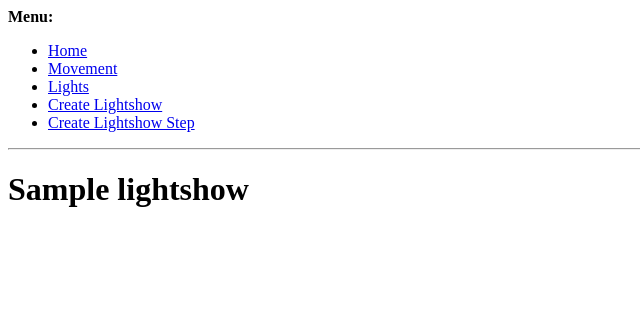
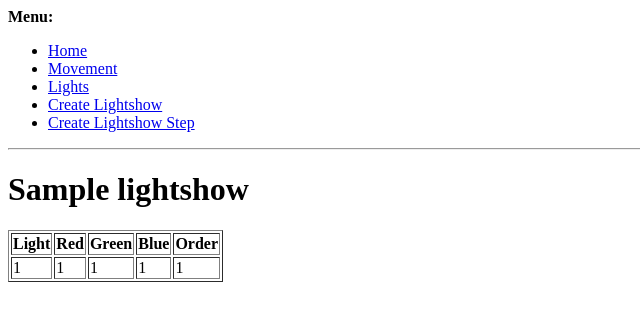
Before and after one commit to amites/print-a-bot, a Django app: page /lightshow/1 in a window 1280 px wide. Shown: the top 321 px of the page, without its empty margins (0-640 px from the left). Run offline with Django 3.2, Linux system fonts and the light colour scheme; tables that the repository leaves empty hold one stand-in row (values such as "Sample post").

Commit message:
correction changes

```diff
--- a/Print_A_Bot/controls/models.py
+++ b/Print_A_Bot/controls/models.py
@@ -6,18 +6,21 @@ from django.conf import settings
 
 
 class LightShow(models.Model):
-	name = models.CharField(max_length=100)
+    name = models.CharField(max_length=100)
 
-	def __str__(self):
-		return self.name
+    def __str__(self):
+        return self.name
 
 class LightShowStep(models.Model):
-	show = models.ForeignKey(LightShow)
-	light = models.IntegerField(choices=settings.LED_CHOICES)
-	red = models.IntegerField()
-	green = models.IntegerField()
-	blue = models.IntegerField()
-	order = models.IntegerField()
+    show = models.ForeignKey(LightShow)
+    light = models.IntegerField(choices=settings.LED_CHOICES)
+    red = models.IntegerField()
+    green = models.IntegerField()
+    blue = models.IntegerField()
+    order = models.IntegerField()
 
-	def __str__(self):
-		return '{}, LED {}, order {}, color ({},{},{})'.format(self.show, self.light, self.order, self.red, self.green, self.blue)
+    class Meta:
+        ordering = ['order', ]
+
+    def __str__(self):
+        return '{}, LED {}, order {}, color ({},{},{})'.format(self.show, self.light, self.order, self.red, self.green, self.blue)
--- a/Print_A_Bot/controls/templates/create_lightshow_step.html
+++ b/Print_A_Bot/controls/templates/create_lightshow_step.html
@@ -11,7 +11,10 @@
     {{ form.as_p }}
       <br>
 
-    <input type="submit" value="Save"/>
+      <input type="submit" name="add_another" value="Save and add another step"/>
+      <br><br>
+      <input type="submit" value="Save and Complete"/>
+
     {% csrf_token %}
   </form>
 
--- a/Print_A_Bot/controls/templates/home.html
+++ b/Print_A_Bot/controls/templates/home.html
@@ -6,13 +6,15 @@
 {% block content %}
 
 <h1>Home</h1>
+<h3>Lightshows</h3>
 
   <div>
+	<ul>
     {% for lightshow in lightshows %}
-    <ul>
         <li><a href="{% url 'single_lightshow' lightshow_id=lightshow.id %}">{{ lightshow.name }}</a></li>
+
+    {% endfor %}
     </ul>
-    {% endfor %}
   </div>
 
 {% endblock content %}
--- a/Print_A_Bot/controls/templates/single_lightshow.html
+++ b/Print_A_Bot/controls/templates/single_lightshow.html
@@ -8,5 +8,26 @@
 <h1>{{lightshow.name}}</h1>
 
 
+<table border="1">
+	<tr>
+		<th>Light</th>
+		<th>Red</th>
+		<th>Green</th>
+		<th>Blue</th>
+		<th>Order</th>
+	</tr>
+{% for light_step in lightshow.lightshowstep_set.all %}
+    <tr>
+        <td>{{ light_step.light }}</td>
+        <td>{{ light_step.red }}</td>
+        <td>{{ light_step.green }}</td>
+        <td>{{ light_step.blue }}</td>
+        <td>{{ light_step.order }}</td>
+    </tr>
+{% empty %}
+    <h4>No Steps in this light show<h4>
+{% endfor %}
+</table>
+
 
 {% endblock content %}
--- a/Print_A_Bot/controls/views.py
+++ b/Print_A_Bot/controls/views.py
@@ -3,6 +3,7 @@ from __future__ import unicode_literals
 
 from django.shortcuts import render, redirect
 from django.core.urlresolvers import reverse
+from django.contrib import messages
 
 from django.views import View
 from controls.forms import LightShowForm, LightShowStepForm
@@ -11,35 +12,40 @@ from controls.models import LightShow, LightShowStep
 
 
 def home(request):
-	context = {
-		'lightshows': LightShow.objects.all()
-	}
-	return render(request, 'home.html', context)
+    context = {
+        'lightshows': LightShow.objects.all()
+    }
+    return render(request, 'home.html', context)
 
 
 def single_lightshow(request, lightshow_id):
-	context = {
-		'lightshow': LightShow.objects.get(id=lightshow_id)
-	}
-	return render(request, 'single_lightshow.html', context)
+    try:
+        lightshow = LightShow.objects.get(id=lightshow_id)
+    except LightShow.DoesNotExist:
+        messages.add_message(request, messages.ERROR, 'Light show with ID {} does not exist.'.format(lightshow_id))
+        return redirect(reverse('home'))
+    context = {
+        'lightshow': lightshow
+    }
+    return render(request, 'single_lightshow.html', context)
 
 
 class MovementView(View):
-	def get(self, request):
-		context = {}
-		return render(request, 'move.html', context)
+    def get(self, request):
+        context = {}
+        return render(request, 'move.html', context)
 
-	def post(self, request):
-		pass
+    def post(self, request):
+        pass
 
 
 class LightsView(View):
-	def get(self, request):
-		context = {}
-		return render(request, 'lights.html', context)
+    def get(self, request):
+        context = {}
+        return render(request, 'lights.html', context)
 
-	def post(self, request):
-		pass
+    def post(self, request):
+        pass
 
 
 class NewLightShowView(View):
@@ -55,26 +61,31 @@ class NewLightShowView(View):
         # revert back to blank form if not valid
         if not form.is_valid():
             context = {
-                'form': LightShowForm,
+                'form': form,
             }
             return render(request, 'create_lightshow.html', context)
         form.save()
-        return redirect(reverse('home'))
+        return redirect(reverse('create_lightshow_step'))
 
 
 class NewLightShowStepView(View):
-	def get(self, request):
-		context = {
-			'form': LightShowStepForm
-		}
-		return render(request, 'create_lightshow_step.html', context)
+    def get(self, request):
+        context = {
+            'form': LightShowStepForm
+        }
+        return render(request, 'create_lightshow_step.html', context)
 
-	def post(self, request):
-		form = LightShowStepForm(request.POST)
-		if not form.is_valid():
-			context = {
-				'form': LightShowStepForm
-			}
-			return render(request, 'create_lightshow_step.html', context)
-		form.save()
-		return redirect(reverse('home'))
+    def post(self, request):
+        form = LightShowStepForm(request.POST)
+        # lightshow = LightShow.objects.get(id=lightshow_id)
+        if not form.is_valid():
+            context = {
+                'form': form
+            }
+            return render(request, 'create_lightshow_step.html', context)
+        # if request.POST.get('add_another'):
+        #     form.save()
+        #     return redirect(reverse('create_lightshow_step', kwargs={'lightshow_id': lightshow.id}))
+
+        form.save()
+        return redirect(reverse('home'))
```
Also changed, not shown: Print_A_Bot/controls/forms.py (+10 -10 lines).
